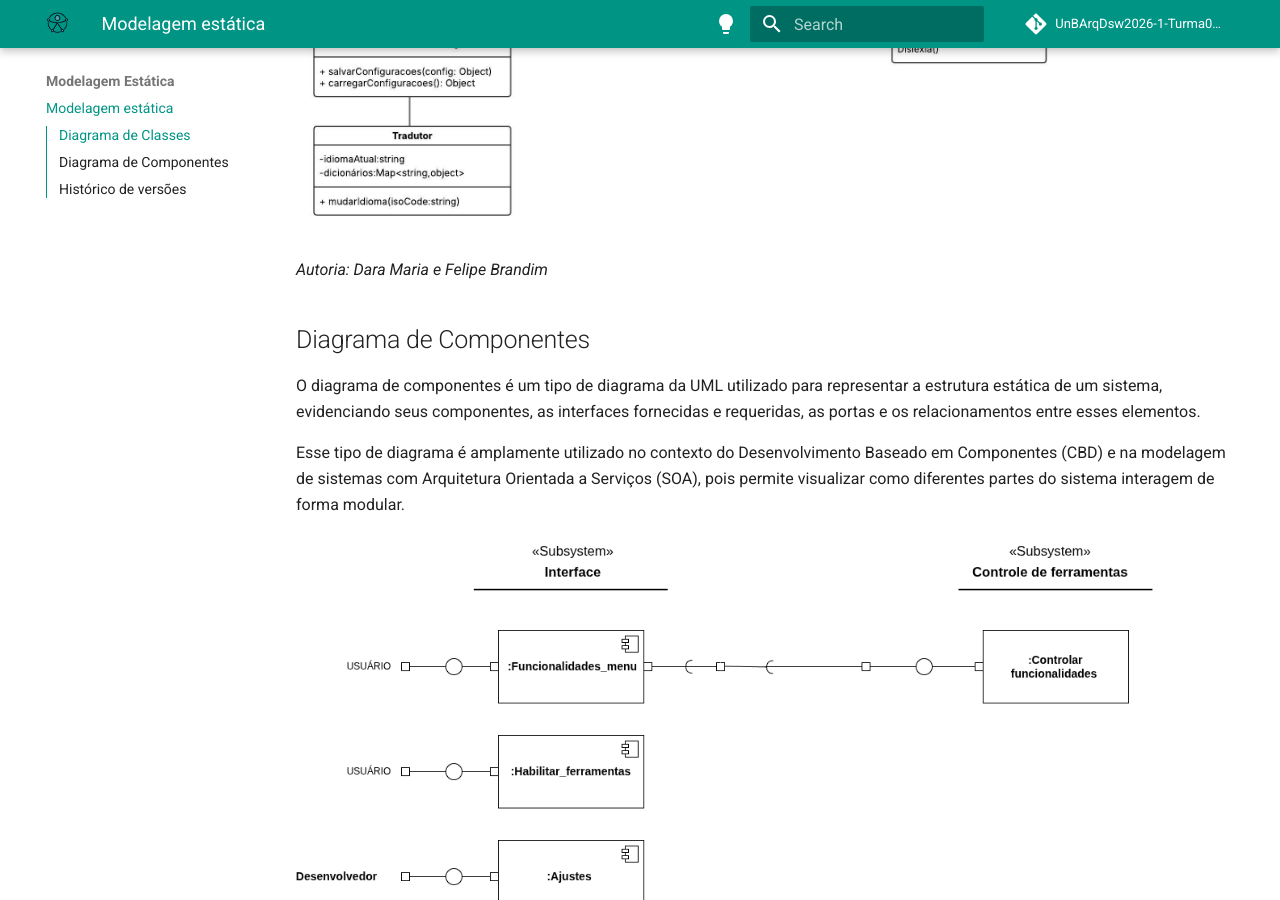
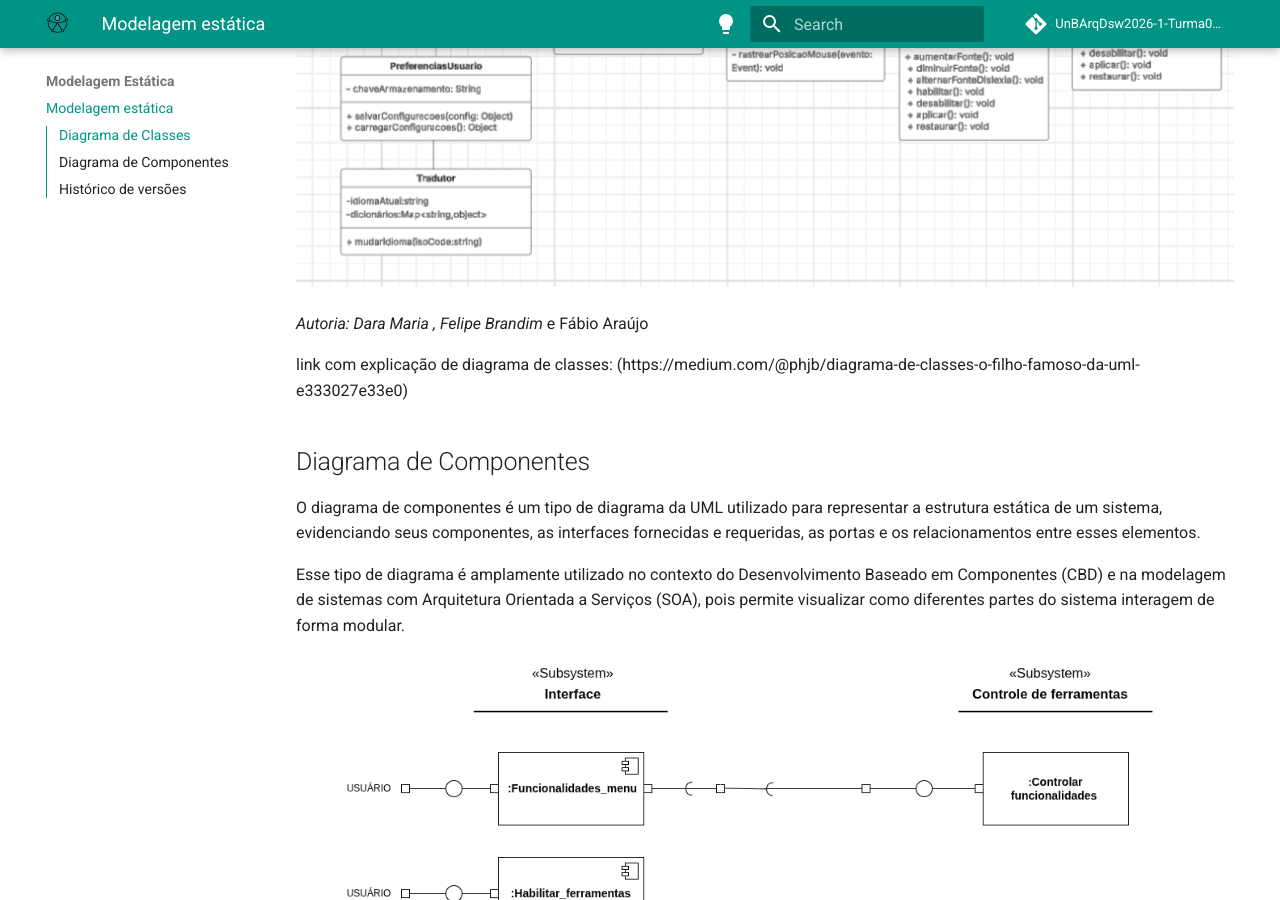
Before and after one commit to UnBArqDsw2026-1-Turma02/2026.01-T02_G4_AcessibilidadeJa_Entrega_02, an MkDocs documentation site: the page built from docs/Modelagem/2.1.ModelagemEstatica.md, in a window 1280 px wide and 900 px high, scrolled down 903 px. Built offline with MkDocs 1.6.1 and Material for MkDocs 9.7.7, drawn with Linux system fonts in a browser that asks for light colours; comment, search, counter and statistics services are not loaded; some of the changed text lies outside the part shown.

Commit message:
docs: adição de link sobre diagrama de classes e complemento do mesmo

```diff
--- a/docs/Modelagem/2.1.ModelagemEstatica.md
+++ b/docs/Modelagem/2.1.ModelagemEstatica.md
@@ -10,9 +10,11 @@ O diagrama de classes abaixo ilustra o esqueleto do sistema, destacando além de
 - A blindagem do código através do `ManipuladorDOM`, responsável exclusivo pelas injeções de estilo.
 - A utilização de **Herança** a partir da classe abstrata `RecursoAcessibilidade`, permitindo que novas funcionalidades (como ajustes de fonte ou filtros de daltonismo) sejam adicionadas no futuro sem alterar o controlador principal.
 
-![Diagrama de classes](../images/DiagramaDeClasses-Dara&Felipe.jpeg)
+![Diagrama de classes](../images/modelagem.png)
 
-_Autoria: Dara Maria e Felipe Brandim_ <br>
+_Autoria: Dara Maria , Felipe Brandim_ e Fábio Araújo <br>
+
+link com explicação de diagrama de classes: (https://medium.com/@phjb/diagrama-de-classes-o-filho-famoso-da-uml-e333027e33e0)
 
 ## Diagrama de Componentes
 
@@ -38,3 +40,4 @@ _Autoria: Fernanda vaz_ <br>
 | `1.2`  | 20/04/2026 | Ajuste do diagrama de componentes - Autora Fernanda Vaz                        | [Enzo Fernandes](https://github.com/enzo-fb)        |
 | `1.3`  | 20/04/2026 | Criação do primeiro diagrama de classes                                        | [Dara Maria](https://github.com/daramariabs)        |
 | `1.4`  | 20/04/2026 | Atualização do diagrama de classes/correção do segundo diagrama de componentes | [Felipe Brandim](https://github.com/Felipe-Brandim) |
+| `1.5`  | 21/04/2026 | Atualização do diagrama de classes e link explicativo do diagrama de classes | [Fábio Araújo](https://github.com/fabiofonteles1 )|
```
Also changed, not shown: docs/images/modelagem.png (added).
